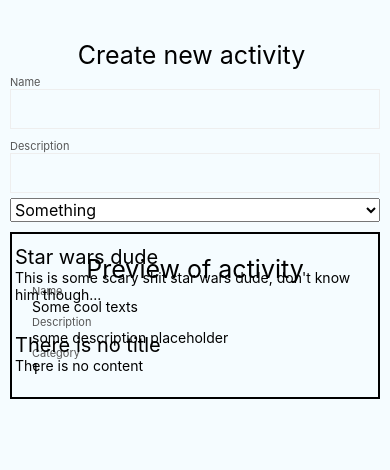
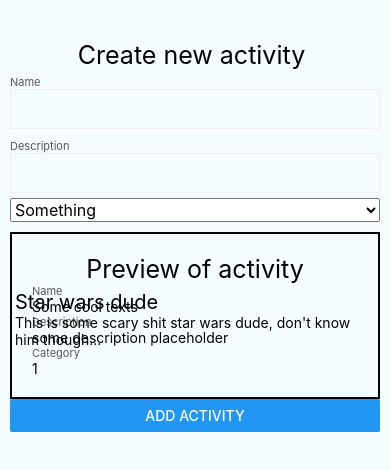
Before and after one commit to Dizlu/Networker, a React Native app: screen / in a window 390 px wide. Shown: the top 470 px of the page. Built offline with nearby package versions, Linux system fonts and the light colour scheme; grey boxes are pictures that could not be loaded.

Commit message:
add some props passing

```diff
--- a/App.js
+++ b/App.js
@@ -6,39 +6,38 @@
 import {
   FlatList,
   ScrollView,
-  StyleSheet
+  StyleSheet, View
 } from 'react-native';
 import ActivityCard from "./src/components/activity-card";
 import ActivityForm from "./src/components/activity-form";
 
 type Props = {};
-const activities = [
+let activities = [
   {
     img: 'https://encrypted-tbn0.gstatic.com/images?q=tbn:ANd9GcRb8hLheVssxMAPVJFe62-fxm2DTZCrbZdOJ8C5TMD48AwlTVnd',
-    title: 'Star wars dude',
-    desc: 'This is some scary shit star wars dude, don\'t know him though...'
-  }, {
-
+    name: 'Star wars dude',
+    description: 'This is some scary shit star wars dude, don\'t know him though...'
   }
 ];
 
+
 export default class App extends Component<Props> {
   render() {
-    let counter = 0;
     return <ScrollView style={styles.container}>
-      <ActivityForm />
-      <FlatList
+      <ActivityForm addActivity={form => activities = [...activities, ...form]}/>
+      {/*<FlatList
         data={activities}
         renderItem={({item}) => <ActivityCard {...item}/>}
-      />
+      />*/}
+       {activities.map( item => <ActivityCard {...item} />)}
     </ScrollView>;
   }
 }
 
 const styles = StyleSheet.create({
   container: {
-    flex: 1,
     backgroundColor: '#F5FCFF',
-    paddingTop: 30
+    paddingTop: 30,
+    flex: 1
   }
 });
--- a/src/components/activity-card.js
+++ b/src/components/activity-card.js
@@ -1,21 +1,21 @@
 import React from 'react';
 import {Image, StyleSheet, Text, View} from 'react-native';
 
-const ActivityCard = ({ img, title, desc }) => (
+const ActivityCard = ({ img, name, description }) => (
   <View style={styles.card}>
-      <Text style={{fontSize: 20}}>{title || 'There is no title'}</Text>
-      <Text>{desc || 'There is no content'}</Text>
+      <Text style={{fontSize: 20}}>{name || 'There is no title'}</Text>
+      <Text>{description || 'There is no content'}</Text>
     <Image
       source={{uri: img || 'https://wallpapershome.com/images/pages/pic_v/6505.jpg'}}
     />
-
   </View>
 );
 
 const styles = StyleSheet.create({
   card: {
     margin: 15,
-    flex: 1
+    flex: 1,
+    height: 300
   }
 });
 
--- a/src/components/activity-form.js
+++ b/src/components/activity-form.js
@@ -1,5 +1,5 @@
 import React, {Component} from 'react';
-import {Picker, StyleSheet, Text, TextInput, View} from 'react-native';
+import {Button, Picker, StyleSheet, Text, TextInput, View} from 'react-native';
 
 class ActivityCard extends Component {
   state = {
@@ -17,7 +17,7 @@
    - Location (Google Maps)
    */
 
-  render () {
+  render = () => {
     return (
       <View style={styles.container}>
         <View style={{marginBottom: 10}}>
@@ -64,8 +64,8 @@
 
           <Text style={styles.label}>Category</Text>
           <Text>{this.state.category}</Text>
-
         </View>
+        <Button title={'Add activity'} onPress={() => this.props.addActivity(this.state)}/>
       </View>
     );
   }
```
